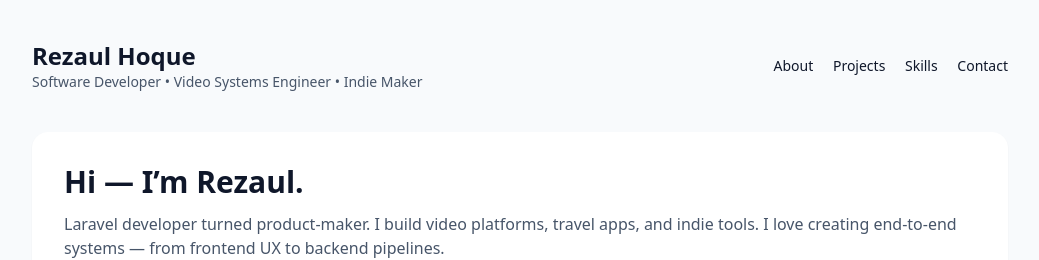
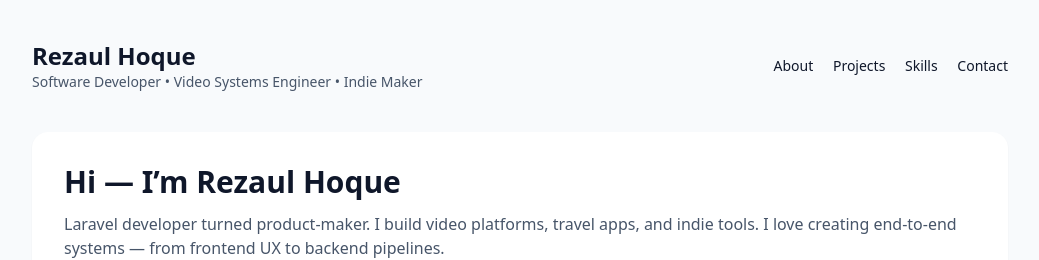
Before and after one commit to rezaul01101/cicd-to-vps, a plain HTML site: page index.html in a window 1280 px wide. Shown: the top 260 px of the page, without its empty margins (120-1159 px from the left). Drawn offline with nearby package versions, Linux system fonts and the light colour scheme.

Commit message:
name change

```diff
--- a/index.html
+++ b/index.html
@@ -3,7 +3,7 @@
 <head>
   <meta charset="UTF-8" />
   <meta name="viewport" content="width=device-width, initial-scale=1.0" />
-  <title>Rezaul Hoque — Portfolio</title>
+  <title>Cidcd-Portfolio</title>
   <script src="https://cdn.tailwindcss.com"></script>
 </head>
 
@@ -26,7 +26,7 @@
   <!-- HERO -->
   <section class="max-w-5xl mx-auto px-6">
     <div class="bg-white rounded-2xl shadow-sm p-8 mb-8">
-      <h2 class="text-3xl font-bold">Hi — I’m Rezaul.</h2>
+      <h2 class="text-3xl font-bold">Hi — I’m Rezaul Hoque</h2>
       <p class="mt-3 text-slate-600">
         Laravel developer turned product-maker. I build video platforms, travel apps,
         and indie tools. I love creating end-to-end systems — from frontend UX to backend pipelines.
```
